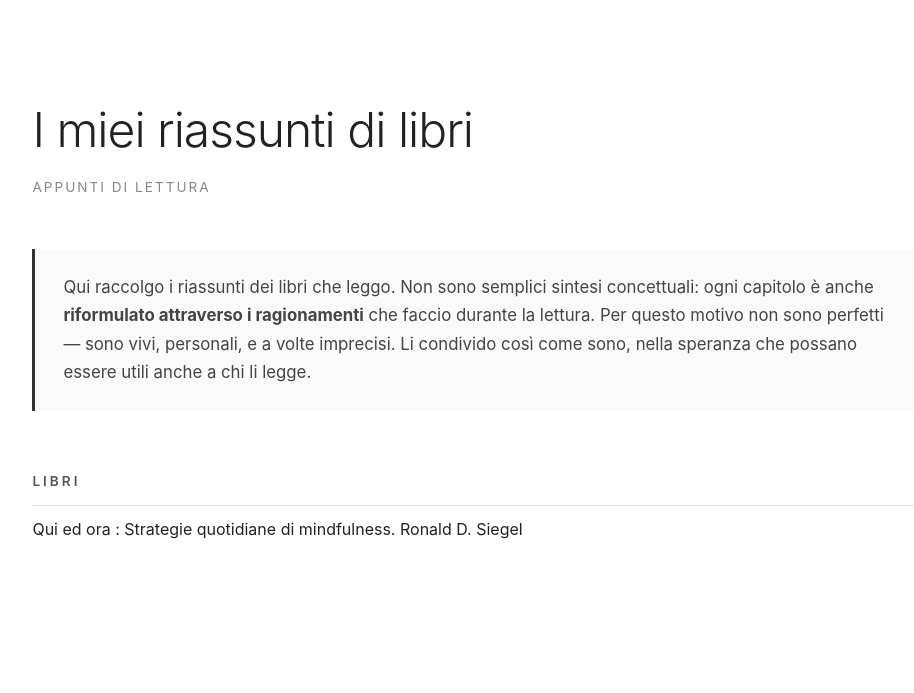
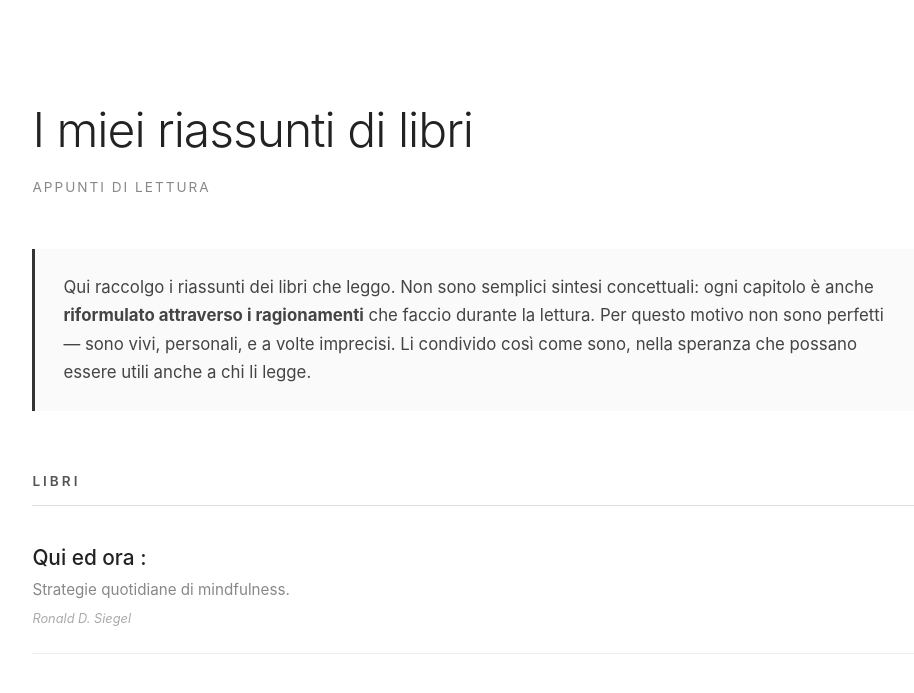
Before and after one commit to o0ana/Riassunti-libri, a Jekyll site: the page built from index.md, in a window 1280 px wide. Shown: the top 693 px of the page, without its empty margins (160-1074 px from the left). Built offline with Jekyll 4.4.1, drawn with Linux system fonts in a browser that asks for light colours.

Commit message:
Update default.html

```diff
--- a/_layouts/default.html
+++ b/_layouts/default.html
@@ -21,6 +21,40 @@
     }
     a { color: #222; text-decoration: none; }
     h1, h2, h3 { font-weight: 400; }
+
+    /* Stile dei libri nella lista */
+    .libro {
+      border-bottom: 1px solid #eee;
+    }
+    .libro a {
+      display: block;
+      padding: 24px 0;
+      transition: padding-left 0.2s ease;
+    }
+    .libro a:hover {
+      padding-left: 12px;
+      background: #fafafa;
+    }
+    .libro .titolo {
+      display: block;
+      font-size: 1.3rem;
+      font-weight: 500;
+      margin-bottom: 4px;
+      color: #222;
+    }
+    .libro .sottotitolo {
+      display: block;
+      font-size: 0.95rem;
+      color: #888;
+    }
+    .libro .autore {
+      display: block;
+      font-size: 0.8rem;
+      color: #aaa;
+      font-style: italic;
+      margin-top: 6px;
+    }
+
     @media (max-width: 600px) {
       .container { padding: 40px 20px; }
     }
```
